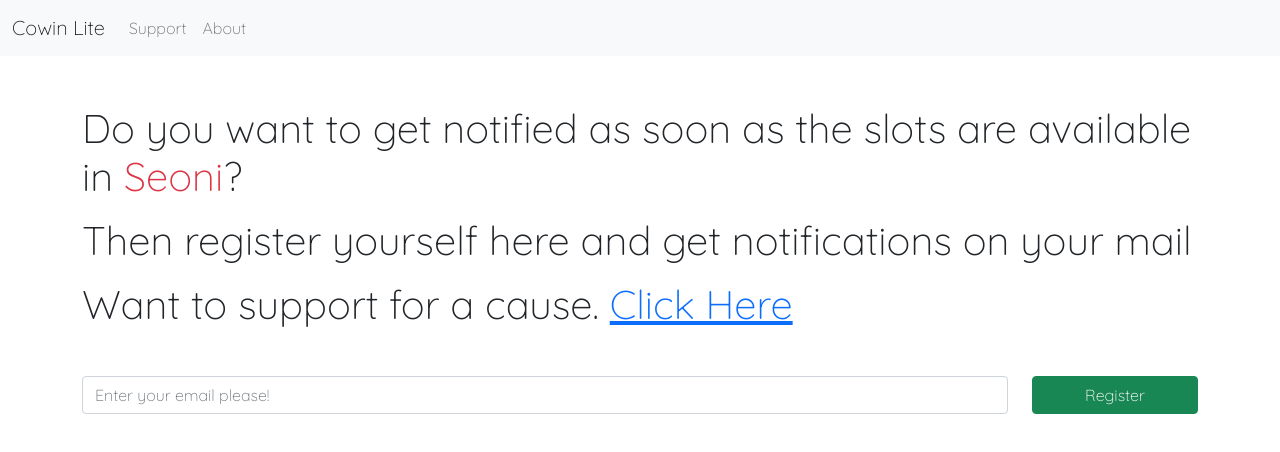
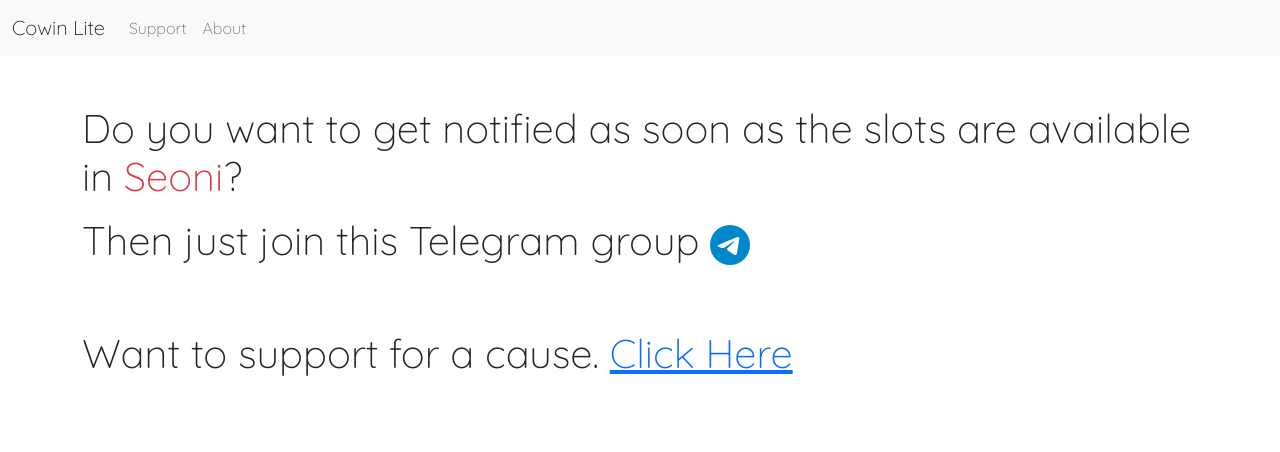
Before and after one commit to vishwakarmad1999/cowin-lite, a Vue app: page /admin#/home in a window 1280 px wide. Shown: the top 452 px of the page. Built offline with nearby package versions, Linux system fonts and the light colour scheme.

Commit message:
Embedded Telegram

```diff
--- a/src/components/Home.vue
+++ b/src/components/Home.vue
@@ -6,26 +6,35 @@
         <span class="text-danger">Seoni</span>?
       </p>
       <p>
-        Then register yourself here and get notifications on your mail
+        Then just join this Telegram group
+        <a href="https://t.me/joinchat/9v_bm4C52TowODJl">
+          <svg
+            xmlns="http://www.w3.org/2000/svg"
+            width="40"
+            height="40"
+            fill="#0088cc"
+            class="bi bi-telegram"
+            viewBox="0 0 16 16"
+          >
+            <path
+              d="M16 8A8 8 0 1 1 0 8a8 8 0 0 1 16 0zM8.287 5.906c-.778.324-2.334.994-4.666 2.01-.378.15-.577.298-.595.442-.03.243.275.339.69.47l.175.055c.408.133.958.288 1.243.294.26.006.549-.1.868-.32 2.179-1.471 3.304-2.214 3.374-2.23.05-.012.12-.026.166.016.047.041.042.12.037.141-.03.129-1.227 1.241-1.846 1.817-.193.18-.33.307-.358.336a8.154 8.154 0 0 1-.188.186c-.38.366-.664.64.015 1.088.327.216.589.393.85.571.284.194.568.387.936.629.093.06.183.125.27.187.331.236.63.448.997.414.214-.02.435-.22.547-.82.265-1.417.786-4.486.906-5.751a1.426 1.426 0 0 0-.013-.315.337.337 0 0 0-.114-.217.526.526 0 0 0-.31-.093c-.3.005-.763.166-2.984 1.09z"
+            />
+          </svg>
+        </a>
       </p>
+
+      <br />
       <p>
         Want to support for a cause.
         <router-link to="/support">Click Here</router-link>
       </p>
     </div>
-
-    <registration />
   </div>
 </template>
 
 <script>
-import Registration from "./Registration.vue";
-
 export default {
   name: "Home",
-  components: {
-    Registration,
-  },
 };
 </script>
 
--- a/src/components/Server.vue
+++ b/src/components/Server.vue
@@ -40,7 +40,7 @@
 </template>
 
 <script>
-import { getUsers, sendAll, updateCurrent } from "../service";
+import { getUsers, notifyBot, updateCurrent } from "../service";
 import axios from "axios";
 import errorAudio from "../assets/error.mp3";
 
@@ -138,18 +138,18 @@
                 sessions[k].available_capacity > 0
               ) {
                 message +=
-                  "<strong>Date:</strong> " +
+                  "Date: " +
                   sessions[k].date +
-                  "<br/>" +
-                  "<strong>Center:</strong> " +
+                  "\n" +
+                  "Center: " +
                   centers[j].name +
-                  "<br/>" +
-                  "<strong>Capacity:</strong> " +
+                  "\n" +
+                  "Capacity: " +
                   sessions[k].available_capacity +
-                  "<br/>" +
-                  "<strong>Minimum Age:</strong> " +
+                  "\n" +
+                  "Minimum Age: " +
                   sessions[k].min_age_limit +
-                  "<hr/>";
+                  "\n\n";
               }
             }
           }
@@ -157,7 +157,6 @@
       }
 
       if (message) {
-        message = "<hr/>" + message;
         this.audio.play();
 
         const users = await getUsers();
@@ -168,14 +167,14 @@
           user.current === null ||
           (user.current &&
             new Date(now).getTime() - new Date(user.current).getTime() >
-              300 * 1000)
+              120 * 1000)
         ) {
-          await sendAll(message, "Vaccination Slots Available - Seoni");
+          await notifyBot(encodeURI(message));
           flag = true;
         }
 
         if (flag) {
-          this.success = `Emails sent to ${users.length} users`;
+          this.success = "Message sent";
           await updateCurrent(now);
         }
 
--- a/src/service.js
+++ b/src/service.js
@@ -1,6 +1,7 @@
 import axios from "axios";
 
 const url = "/api/";
+const BOT_TOKEN = "1753057580:AAGOXCKLoAlercB0i8r_xY8g_e8Gi040T7M";
 
 export async function getUsers() {
   const users = await axios.get(`${url}users`);
@@ -69,3 +70,12 @@
       return err.message;
     });
 }
+
+export async function notifyBot(message) {
+  const bot_url = `https://api.telegram.org/bot${BOT_TOKEN}/sendMessage?chat_id=-573056182&text=${message}`;
+
+  return axios
+    .post(bot_url)
+    .then((res) => res.status)
+    .catch((err) => err.message);
+}
```
